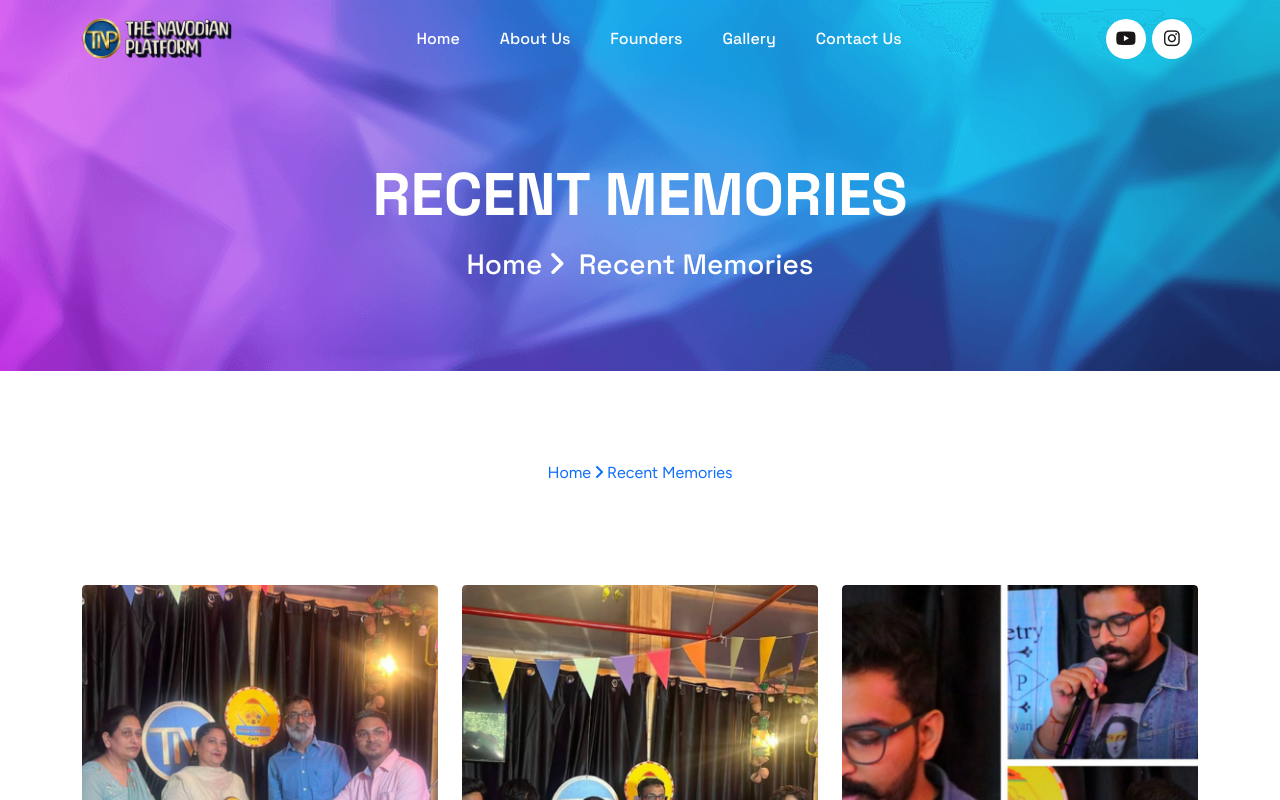
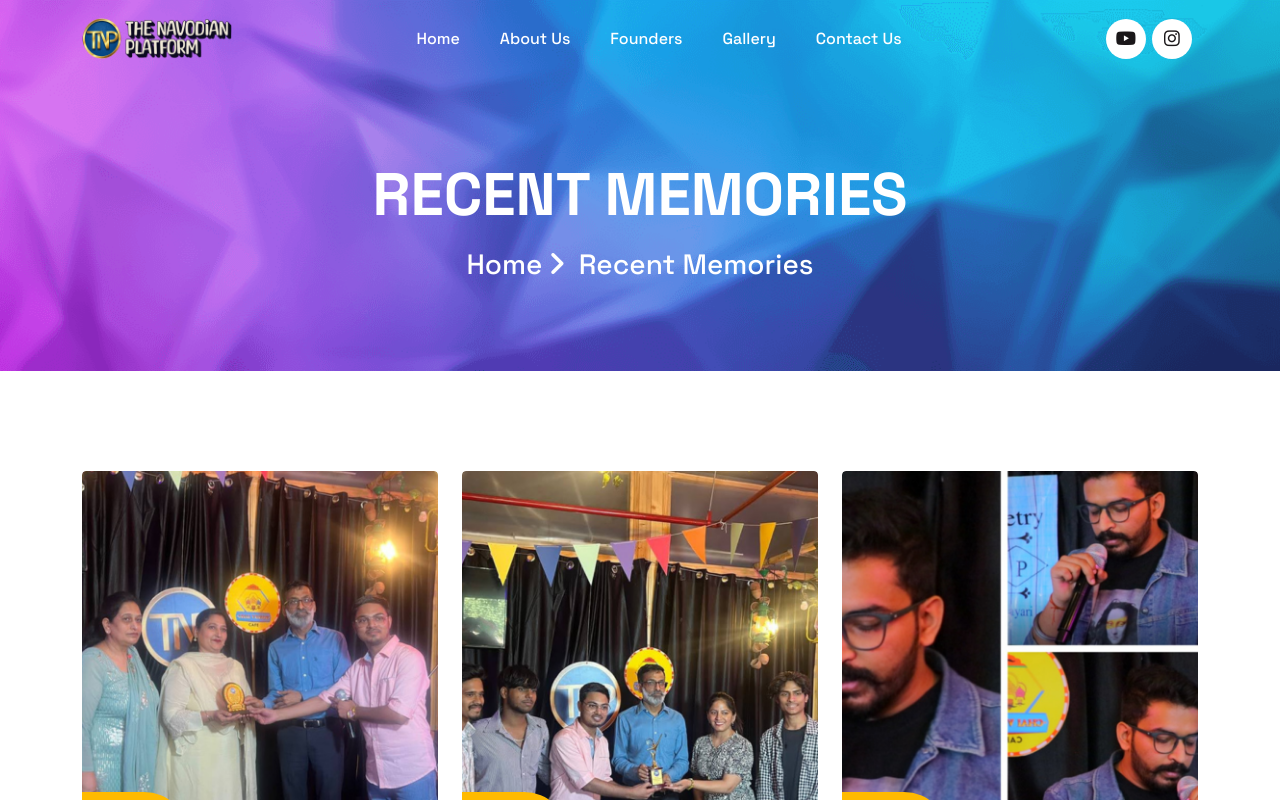
Before and after one commit to thenavodianplatform/tnp, a Next.js app: page /memories in a window 1280 px wide. Shown: the top 800 px of the page. Built offline with nearby package versions, Linux system fonts and the light colour scheme.

Commit message:
Update page.tsx

```diff
--- a/app/memories/page.tsx
+++ b/app/memories/page.tsx
@@ -24,15 +24,7 @@ export default function Memories() {
 					</div>
 					{/*===== HERO AREA ENDS =======*/}
 
-					<div className="row">
-						<div className="col-lg-6 m-auto">
-							<div className="heading1 text-center">
-								<h1>Recent Memories</h1>
-									<div className="space20" />
-										<Link href="/">Home <i className="fa-solid fa-angle-right" /> <span>Recent Memories</span></Link>
-									</div>
-								</div>
-							</div>
+
 					{/*===== MEMORY AREA STARTS =======*/}
 					<div className="memory-inner-section-area sp1">
 						<div className="container">
```
